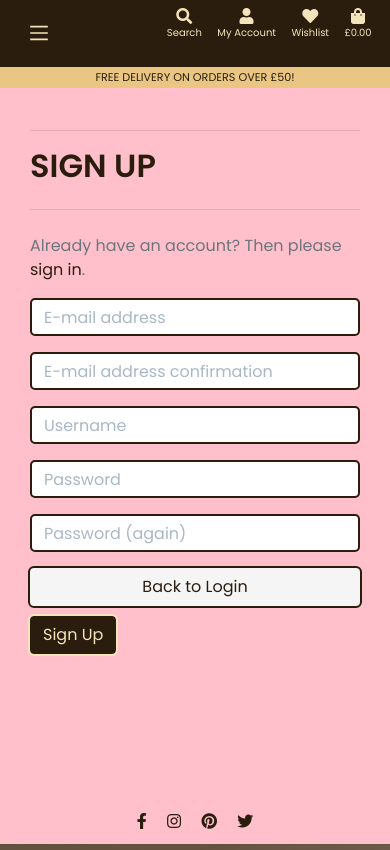
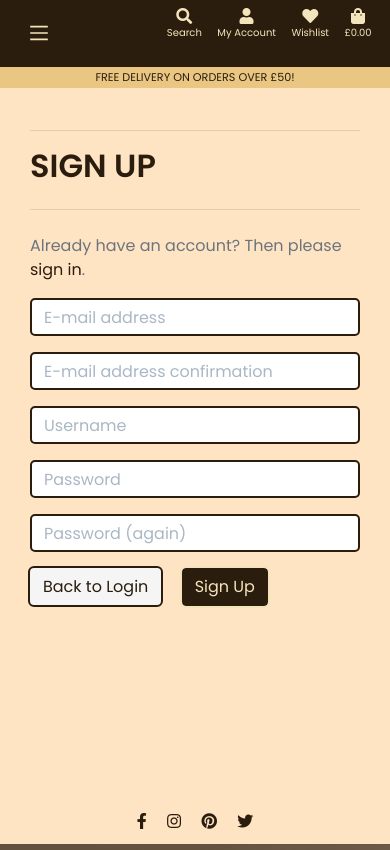
Before and after one commit to AgyLuczak/SECOND-STORY-SHOP, a Django app: page /accounts/signup/ in a window 390 px wide. Run offline with Django 3.2, Linux system fonts and the light colour scheme; parts of the project's set-up code (start-up, migrations or seed data) failed here and were passed over; some libraries are stand-ins or nearby versions.

Commit message:
Remove width 100% on sign up page buttons for smaller screens

```diff
--- a/static/css/base.css
+++ b/static/css/base.css
@@ -357,8 +357,7 @@ icon:hover {
     top: 0;
     left: 0;
     position: fixed;
-    /* background: bisque; */
-    background: pink;
+    background: bisque;
     background-size: cover;
     z-index: -1;
 }
@@ -919,7 +918,7 @@ footer {
     .card-footer form,
     .card-footer a {
         width: 100%;
-        display: block;
+        /* display: block; */
         margin-right: 0;
 
     }
@@ -946,11 +945,11 @@ footer {
 
     }
 
-    .back-login-btn {
+    /* .back-login-btn {
         width: 100%;
         margin-right: 0 !important;
         margin-bottom: 10px !important;
-    }
+    } */
 
 
 
@@ -971,6 +970,8 @@ footer {
     .allauth-form-inner-content input[type='submit'][value='Reset My Password'] {
         width: 100% !important;
     }
+
+
 }
 
 
--- a/templates/allauth/account/signup.html
+++ b/templates/allauth/account/signup.html
@@ -17,8 +17,8 @@
   {% if redirect_field_value %}
   <input type="hidden" name="{{ redirect_field_name }}" value="{{ redirect_field_value }}" />
   {% endif %}
-  <a class="btn back-login-btn back-to-login light-btn mr-3" href="{% url 'account_login' %}">Back to Login</a>
-  <button class="btn sign-up-btn sign -up dark-btn mr-3" type="submit">{% trans "Sign Up" %}</button>
+  <a class="btn d-inline back-login-btn back-to-login light-btn mr-3" href="{% url 'account_login' %}">Back to Login</a>
+  <button class="btn sign-up-btn sign-up dark-btn" type="submit">{% trans "Sign Up" %}</button>
 </form>
 
 {% endblock %}
```
